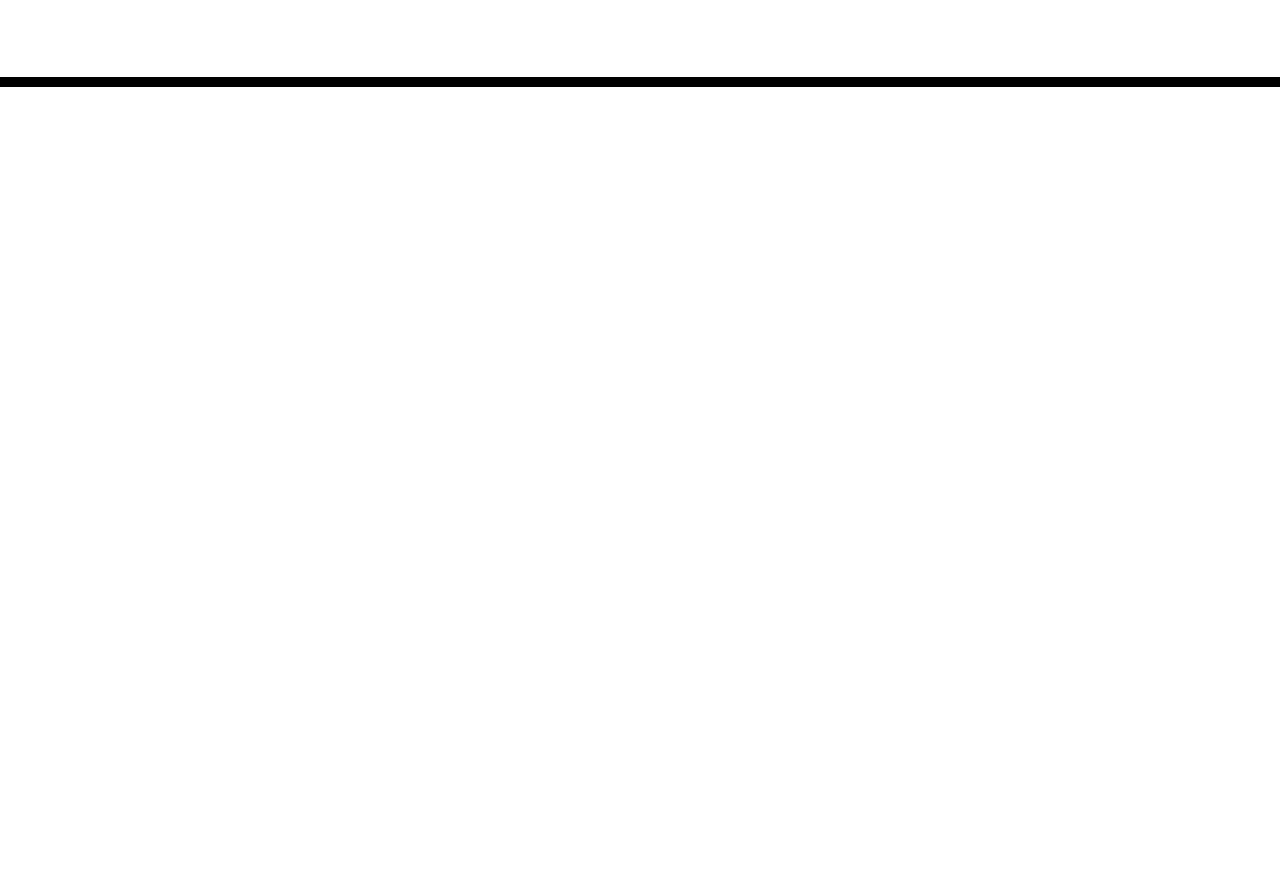
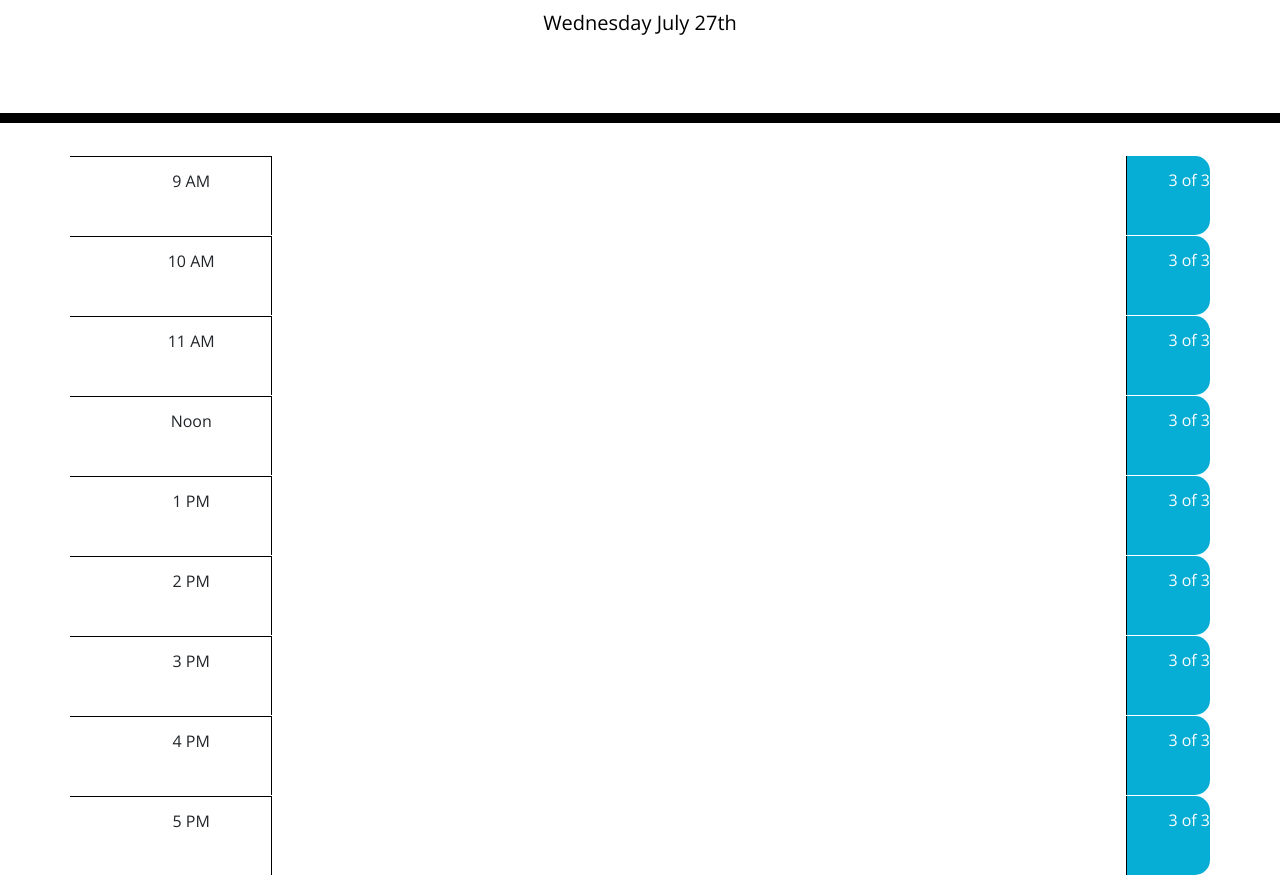
Before and after one commit to fredkamm/work-scheduler, a plain HTML site: page index.html in a window 1280 px wide. Shown: the part 181-1056 px from the top of the page. Before the commit the page ends 800 px from the top, so only its background shows below. Drawn offline with nearby package versions, Linux system fonts and the light colour scheme.

Commit message:
html is all set up, just need to add save icons and the look will be complete. javascript should be all thats left to complete

```diff
--- a/assets/css/style.css
+++ b/assets/css/style.css
@@ -22,11 +22,18 @@ body {
   }
 
   .description {
-    white-space: pre-wrap;
-  }
+      white-space: pre-wrap;
+    }
 
-  .time-block {
-    text-align: center;
+    #time {
+     display: flex;
+     justify-content:space-around;
+     text-align: center;
+     border-top: 1px solid rgb(0, 0, 0);
+    }
+
+    .time-block {
+    text-align: left;
     border-radius: 15px;
   }
 
--- a/assets/js/script.js
+++ b/assets/js/script.js
@@ -20,3 +20,13 @@
 // hard cope the 9-5 time blocks
 // so each row is unique and button is unique
 // add 3 bootstrap sections, adjust size of the columns
+
+var currentDayEl = $('#currentDay');
+
+// displaying the current date and time
+function displayTime() {
+    var rightNow = moment().format('dddd MMMM Do');
+    currentDayEl.text(rightNow);
+
+}
+displayTime();
--- a/index.html
+++ b/index.html
@@ -30,9 +30,100 @@
     </header>
     <div class="container">
       <!-- Timeblocks go here -->
+      <div id="rowOne" class="row">
+        <div id ="time" class="col">
+          9 AM
+        </div>
+        <textarea id="workList" class="col-9">
+        </textarea>
+        <div class="saveBtn" class="col">
+          3 of 3
+        </div>
+      </div>
+      <div id="rowTwo" class="row">
+        <div id ="time" class="col">
+          10 AM
+        </div>
+        <textarea id="workList" class="col-9">
+        </textarea>
+        <div class="saveBtn" class="col">
+          3 of 3
+        </div>
+      </div>
+      <div id="rowThree" class="row">
+        <div id ="time" class="col">
+          11 AM
+        </div>
+        <textarea id="workList" class="col-9">
+        </textarea>
+        <div class="saveBtn" class="col">
+          3 of 3
+        </div>
+      </div>
+      <div id="rowFour" class="row">
+        <div id ="time" class="col">
+          Noon
+        </div>
+        <textarea id="workList" class="col-9">
+        </textarea>
+        <div class="saveBtn" class="col">
+          3 of 3
+        </div>
+      </div>
+      <div id="rowFive" class="row">
+        <div id ="time" class="col">
+          1 PM
+        </div>
+        <textarea id="workList" class="col-9">
+        </textarea>
+        <div class="saveBtn" class="col">
+          3 of 3
+        </div>
+      </div>
+      <div id="rowSix" class="row">
+        <div id ="time" class="col">
+          2 PM
+        </div>
+        <textarea id="workList" class="col-9">
+        </textarea>
+        <div class="saveBtn" class="col">
+          3 of 3
+        </div>
+      </div>
+      <div id="rowSeven" class="row">
+        <div id ="time" class="col">
+          3 PM
+        </div>
+        <textarea id="workList" class="col-9">
+        </textarea>
+        <div class="saveBtn" class="col">
+          3 of 3
+        </div>
+      </div>
+      <div id="rowEight" class="row">
+        <div id ="time" class="col">
+          4 PM
+        </div>
+        <textarea id="workList" class="col-9">
+        </textarea>
+        <div class="saveBtn" class="col">
+          3 of 3
+        </div>
+      </div>
+      <div id="rowNine" class="row">
+        <div id ="time" class="col">
+          5 PM
+        </div>
+        <textarea id="workList" class="col-9">
+        </textarea>
+        <div class="saveBtn" class="col">
+          3 of 3
+        </div>
+      </div>
     </div>
 
     <script src="https://cdnjs.cloudflare.com/ajax/libs/jquery/3.2.1/jquery.min.js"></script>
     <script src="https://cdnjs.cloudflare.com/ajax/libs/moment.js/2.24.0/moment.min.js"></script>
+    <script src="./assets/js/script.js"></script>
   </body>
 </html>
```
